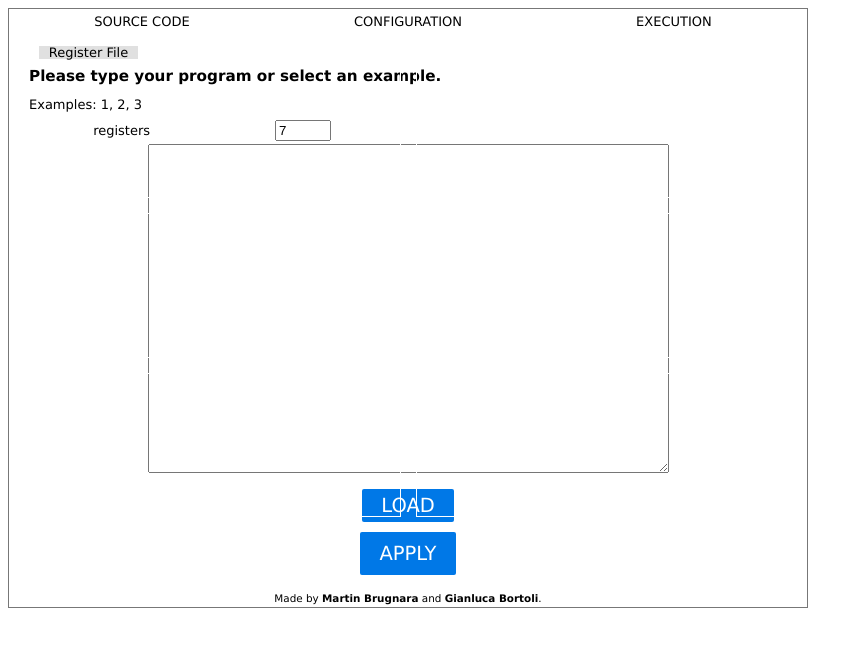
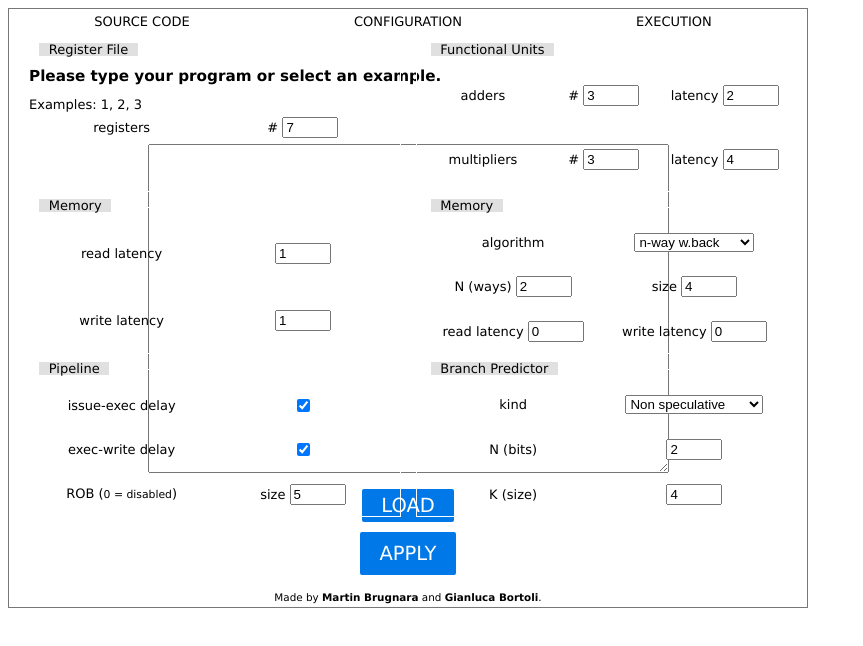
Before and after one commit to MartinBrugnara/archetypum, a plain HTML site: page src/index.html in a window 1280 px wide. Shown: the whole page, without its empty margins (0-863 px from the left). Drawn offline with Linux system fonts and the light colour scheme.

Commit message:
Work on #7. Add configuration tab

```diff
--- a/src/index.css
+++ b/src/index.css
@@ -22,10 +22,10 @@ a, a:link, a:visited, a:hover, a:active {
 a.tab-link {
   display: block;
   position: relative;
-  top: -2em;
+  top: -2rem;
   width: 33.33%;
-  height: 2em;
-  line-height: 2em;
+  height: 2rem;
+  line-height: 2rem;
   text-align: center;
   text-transform: uppercase;
 }
@@ -39,12 +39,12 @@ a.tab-link {
   display:block;
   position: absolute;
   width: 100%;
-  top: 2em;
-  bottom: 1.5em;
+  top: 2rem;
+  bottom: 1.5rem;
 }
 
 .tab-body {
-  margin-top: -2em;
+  margin-top: -2rem;
   padding: 20px;
   line-height: 1em;
 }
@@ -62,10 +62,10 @@ a.tab-link {
   position: absolute;
   bottom: 0;
   width: 100%;
-  height: 1.5em;
-  line-height: 1.5em;
+  height: 1.5rem;
+  line-height: 1.5rem;
   text-align: center;
-  font-size: 0.8em;
+  font-size: 0.8rem;
 }
 
 #main > footer a {font-weight: bold;}
@@ -133,7 +133,7 @@ a.btn.blu {
 
 #ctable header {
   position: relative;
-  top: -0.5em;
+  top: -0.7em;
   background-color: #e0e0e0;
   padding-left: .75em;
   padding-right: .75em;
@@ -149,6 +149,9 @@ a.btn.blu {
   border-spacing: 10px;
   text-align: center;
 }
+
 #ctable .inner-table td {
   border: none;
 }
+
+#ctable .inner-table tr.row3 td {width: 33.33%}
--- a/src/index.html
+++ b/src/index.html
@@ -39,24 +39,82 @@
                                     <table class="inner-table">
                                         <tr>
                                             <td>registers</td>
-                                            <td><input type="number" min="0" id="ri" value="7" size="2" max="99"></td>
+                                            <td># <input type="number" min="0" id="ri" value="7" size="2" max="99"></td>
                                         </tr>
                                     </table>
                                 </div>
                             </td>
                             <td>
+                                <div>
+                                    <header>Functional Units</header>
+                                    <table class="inner-table">
+                                        <tr class="row3">
+                                            <td>adders</td>
+                                            <td># <input type="number" min="0" id="iaddr" value=3 size=2 max="99"></td>
+                                            <td>latency <input type="number" min="0" id="iaddrd" value=2 size=2 max="99"></td>
+                                        </tr>
+                                        <tr class="row3">
+                                            <td>multipliers</td>
+                                            <td># <input type="number" min="0" id="imult" value=3 size=2 max="99"></td>
+                                            <td>latency <input type="number" min="0" id="imultd" value=4 size=2 max="99"></td>
+                                        </tr>
+                                    </table>
+                                </div>
                             </td>
                         </tr>
                         <tr>
                             <td>
+                                <div>
+                                    <header>Memory</header>
+                                    <table class="inner-table">
+                                        <tr><td>read latency</td><td><input type="number" min="0" id="rl" value=1 size=2 max="99"></td></tr>
+                                        <tr><td>write latency</td><td><input type="number" min="0" id="wl" value=1 size=2 max="99"></td></tr>
+                                    </table>
+                                </div>
                             </td>
                             <td>
+                                <div>
+                                    <header>Memory</header>
+                                    <table class="inner-table">
+                                        <tr>
+                                            <td>algorithm</td>
+                                            <td><select id="cache_alg"><option value="no-cache">no cache</option><option value="nwayset_wb" selected>n-way w.back</option><option value="nwayset_wt">n-way w.through</option></select></td>
+                                        </tr>
+                                        <tr>
+                                            <td>N (ways) <input type="number" min="0" id="nways" value=2 size=2 max="99"></td>
+                                            <td>size <input type="number" min="0" id="csize" value=4 size=2 max="99"></td>
+                                        </tr>
+                                        <tr>
+                                            <td>read latency <input type="number" min="0" id="crl" value=0 size=2 max="99"></td>
+                                            <td>write latency <input type="number" min="0" id="cwl" value=0 size=2 max="99"></td>
+                                        </tr>
+                                    </table>
+                                </div>
                             </td>
                         </tr>
                         <tr>
                             <td>
+                                <div>
+                                    <header>Pipeline</header>
+                                    <table class="inner-table">
+                                        <tr><td>issue-exec delay</td><td><input id="ied" type="checkbox" checked></td></tr>
+                                        <tr><td>exec-write delay</td><td><input id="ewd" type="checkbox" checked></td></tr>
+                                        <tr><td>ROB (<small>0 = disabled</small>)</td><td>size <input type="number" min="0" id="rsize" value=5 size=2 max="99"></td>
+                                    </table>
+                                </div>
                             </td>
                             <td>
+                                <div>
+                                    <header>Branch Predictor</header>
+                                    <table class="inner-table">
+                                        <tr>
+                                            <td>kind</td>
+                                            <td><select id="bp"><optgroup label="Static predictors"><option value="non">Non speculative</option><option value="at">Always taken</option><option value="ant">Always not taken</option><option value="btfnt">BTFNT</option></optgroup><optgroup label="Dinamic predictors"><option value="nbit">n-bit</option></optgroup></select></td>
+                                        </tr>
+                                        <tr><td>N (bits)</td><td><input type="number" id="nbit_n" value=2 size=2 min=0 max="99"></td></tr>
+                                        <tr><td>K (size)</td><td><input type="number" id="nbit_k" value=4 size=2 min=0 max="99"></td></tr>
+                                    </table>
+                                </div>
                             </td>
                         </tr>
                     </table>
```
